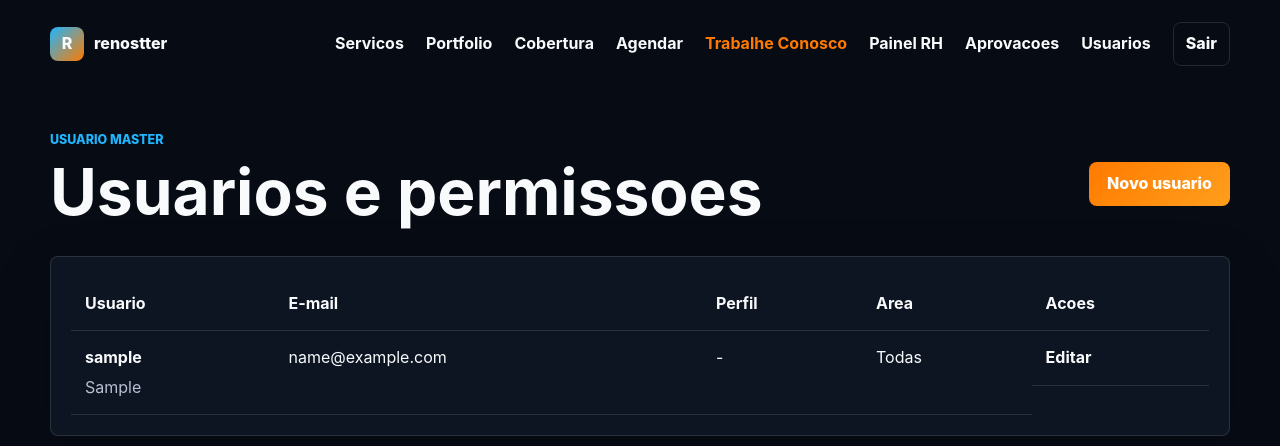
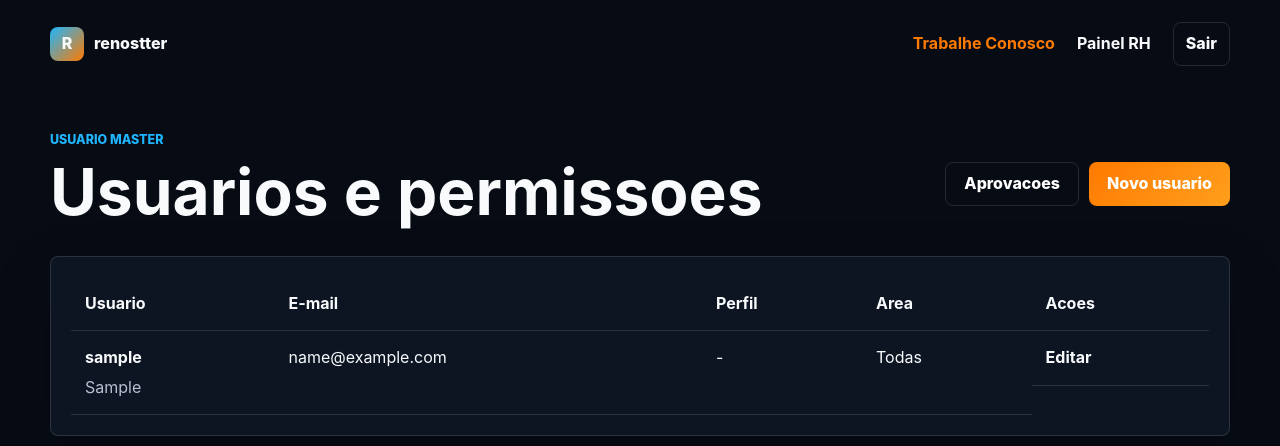
Before and after one commit to admin-renostter/Site-Renostter, a Django app: page /admin/usuarios/ in a window 1280 px wide. Shown: the top 446 px of the page. Run offline with Django 5.2, Linux system fonts and the light colour scheme; the visitor is signed in with stand-in values (Sample User, id 1); data comes from the database, SQL or seed files in the repository; parts of the project's set-up code (start-up, migrations or seed data) failed here and were passed over.

Commit message:
Adjust careers RH navigation

```diff
--- a/django-trabalhe-conosco/static/careers/careers.css
+++ b/django-trabalhe-conosco/static/careers/careers.css
@@ -43,7 +43,8 @@
 .careers-footer,
 .careers-tags,
 .careers-actions,
-.careers-row-actions {
+.careers-row-actions,
+.careers-admin-actions {
   display: flex;
   align-items: center;
 }
@@ -212,6 +213,12 @@ textarea.careers-field {
   gap: 10px;
   align-self: end;
   flex-wrap: wrap;
+}
+
+.careers-admin-actions {
+  gap: 10px;
+  flex-wrap: wrap;
+  justify-content: flex-end;
 }
 
 .careers-list {
--- a/django-trabalhe-conosco/templates/careers/admin/user_list.html
+++ b/django-trabalhe-conosco/templates/careers/admin/user_list.html
@@ -8,7 +8,10 @@
       <p class="careers-kicker">Usuario master</p>
       <h1>Usuarios e permissoes</h1>
     </div>
-    <a class="careers-button" href="{% url 'careers:user_create' %}">Novo usuario</a>
+    <div class="careers-admin-actions">
+      <a class="careers-button careers-button-ghost" href="{% url 'careers:approvals' %}">Aprovacoes</a>
+      <a class="careers-button" href="{% url 'careers:user_create' %}">Novo usuario</a>
+    </div>
   </section>
 
   <section class="careers-table-wrap">
--- a/django-trabalhe-conosco/templates/careers/base.html
+++ b/django-trabalhe-conosco/templates/careers/base.html
@@ -6,7 +6,7 @@
     <meta name="viewport" content="width=device-width, initial-scale=1">
     <title>{% block title %}Trabalhe Conosco | Renostter{% endblock %}</title>
     <link rel="stylesheet" href="/styles.css?v=20260528">
-    <link rel="stylesheet" href="{% static 'careers/careers.css' %}?v=20260529-login">
+    <link rel="stylesheet" href="{% static 'careers/careers.css' %}?v=20260601-nav">
   </head>
   <body class="careers-django-page">
     <header class="careers-topbar">
@@ -15,15 +15,12 @@
         <span>renostter</span>
       </a>
       <nav class="careers-nav" aria-label="Navegacao principal">
-        <a href="https://www.renostter.com/#servicos">Servicos</a>
-        <a href="https://www.renostter.com/#portfolio">Portfolio</a>
-        <a href="https://www.renostter.com/#cobertura">Cobertura</a>
-        <a href="https://www.renostter.com/#agendar">Agendar</a>
         <a class="is-active" href="{% url 'careers:job_list' %}">Trabalhe Conosco</a>
         {% if user.is_authenticated %}
           <a href="{% url 'careers:admin_jobs' %}">Painel RH</a>
-          <a href="{% url 'careers:approvals' %}">Aprovacoes</a>
-          <a href="{% url 'careers:user_list' %}">Usuarios</a>
+          {% if user.career_profile.is_master %}
+            <a href="{% url 'careers:user_list' %}">Usuarios</a>
+          {% endif %}
           <form class="careers-logout-form" method="post" action="{% url 'logout' %}">
             {% csrf_token %}
             <button type="submit">Sair</button>
```
